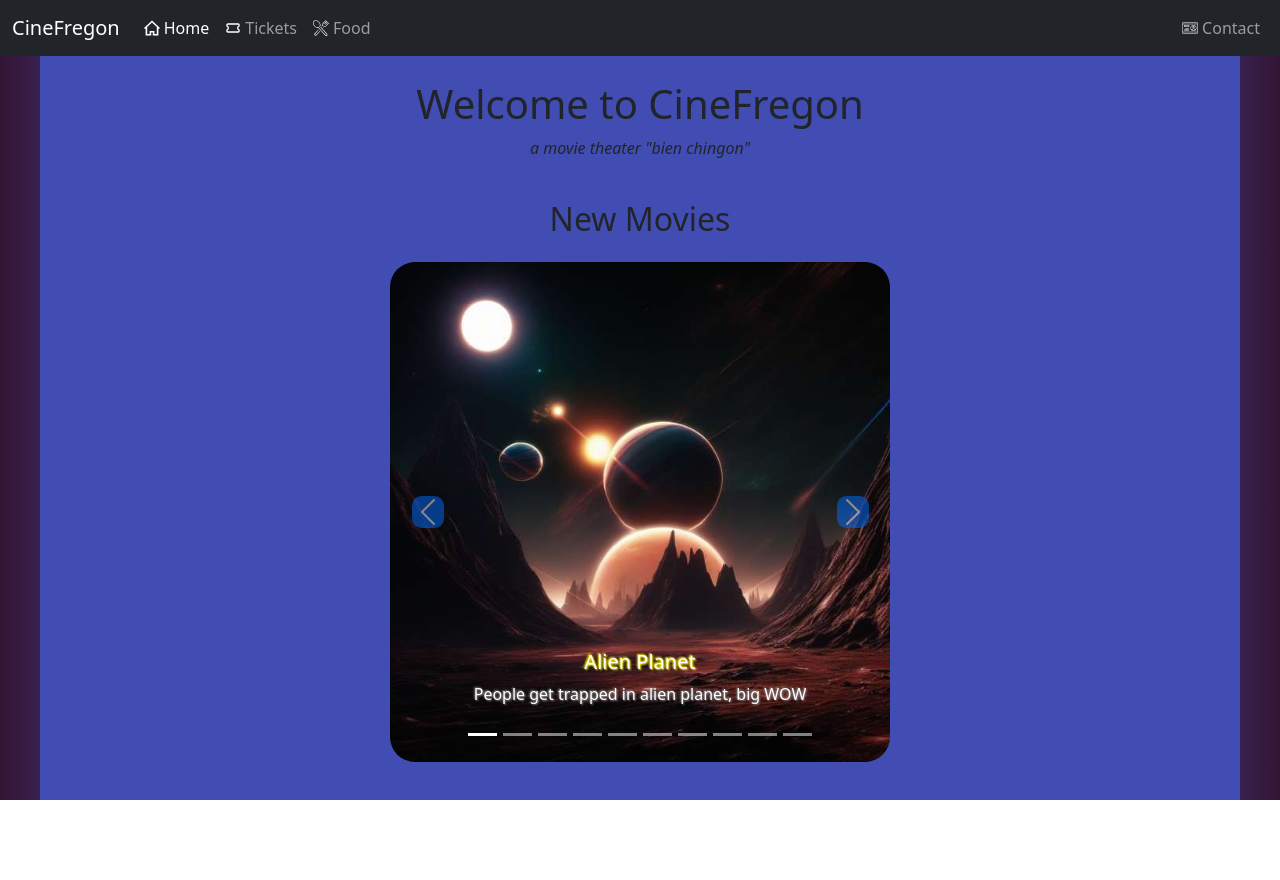
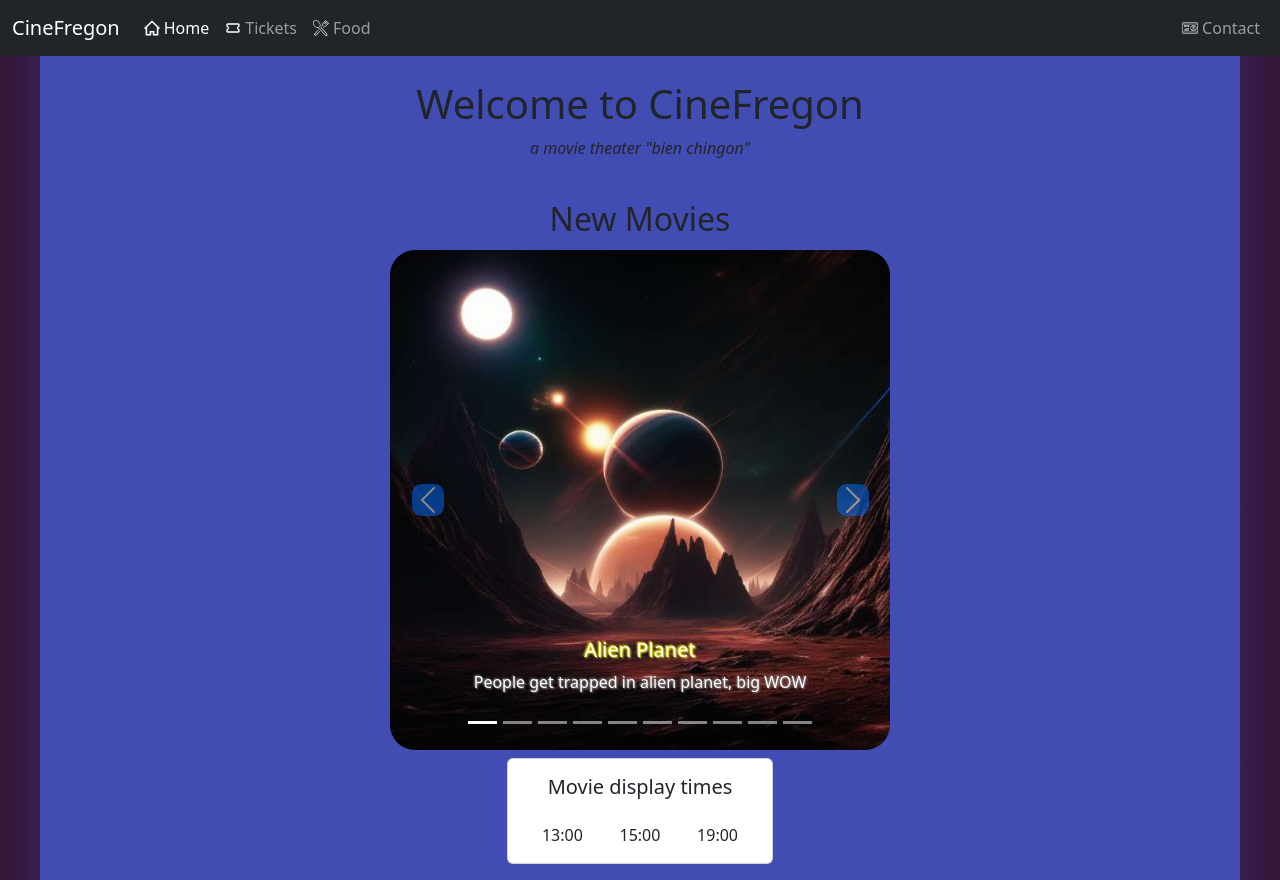
Before and after one commit to TeresaFlores/TrainingAngularATS, an Angular app: page / in a window 1280 px wide. Before the commit the page ends 800 px from the top, so only its background shows below. Built offline with nearby package versions, Linux system fonts and the light colour scheme.

Commit message:
add movies service

```diff
--- a/src/app/app.component.ts
+++ b/src/app/app.component.ts
@@ -3,7 +3,7 @@ import { Component } from '@angular/core';
 @Component({
   selector: 'app-root',
   templateUrl: './app.component.html',
-  styleUrls: ['./app.component.css']
+  styleUrls: ['./app.component.css'],
 })
 export class AppComponent {
   title = 'TrainingAngularATS';
--- a/src/app/home-page/home-page.component.html
+++ b/src/app/home-page/home-page.component.html
@@ -3,8 +3,8 @@
     <h1>Welcome to CineFregon</h1>
     <p><em> a movie theater "bien chingon" </em></p>
   </section>
-  <section class="d-flex flex-column align-items-center">
-    <h2 class="text-center my-4">New Movies</h2>
+  <section class="d-flex flex-column align-items-center gap-2">
+    <h2 class="text-center mt-4 mb-1">New Movies</h2>
     <div id="moviesCarousel" class="carousel slide images-container">
       <div class="carousel-indicators">
         <ng-container *ngFor="let movie of movies; index as i">
@@ -46,5 +46,15 @@
         <span class="visually-hidden">Next</span>
       </button>
     </div>
+    <div class="card">
+      <div class="card-body d-flex flex-column gap-3">
+        <h5 class="card-title px-4">Movie display times</h5>
+        <div class="card-text d-flex justify-content-around">
+          <ng-container *ngFor="let time of movies[displayMovie].times">
+            <span>{{ time }}</span>
+          </ng-container>
+        </div>
+      </div>
+    </div>
   </section>
 </article>
--- a/src/app/home-page/home-page.component.ts
+++ b/src/app/home-page/home-page.component.ts
@@ -1,5 +1,6 @@
-import { Component, OnInit } from '@angular/core';
+import { Component, Input, OnInit } from '@angular/core';
 import { Carousel } from 'bootstrap';
+import { MoviesService } from '../services/movies.service';
 
 @Component({
   selector: 'app-home-page',
@@ -7,63 +8,11 @@ import { Carousel } from 'bootstrap';
   styleUrls: ['./home-page.component.css'],
 })
 export class HomePageComponent implements OnInit {
-  constructor() {}
-  movies = [
-    {
-      pic: 'assets/movies/movie (1).jpg',
-      name: 'Alien Planet',
-      description: 'People get trapped in alien planet, big WOW',
-    },
-    {
-      pic: 'assets/movies/movie (2).jpg',
-      name: 'Super Hunger Games',
-      description: 'Katnis is super hungry, she needs to eat bunnies now',
-    },
-    {
-      pic: 'assets/movies/movie (3).jpg',
-      name: 'Shrozen',
-      description: 'Shrek meets Elsa to build a frozen swamp',
-    },
-    {
-      pic: 'assets/movies/movie (4).jpg',
-      name: 'Looney Killer',
-      description:
-        'Bugs Bunny is a hired assassin, nobody messes with his carrots',
-    },
-    {
-      pic: 'assets/movies/movie (5).jpg',
-      name: 'Lord of the Chickens',
-      description: 'One chicken to rule them all',
-    },
-    {
-      pic: 'assets/movies/movie (6).jpg',
-      name: 'Cattronaut',
-      description: 'Cats in space... yes it is what it is',
-    },
-    {
-      pic: 'assets/movies/movie (7).jpg',
-      name: 'CatsAway',
-      description:
-        'He got stranded in the middle of the ocean, with his dogs...',
-    },
-    {
-      pic: 'assets/movies/movie (8).jpg',
-      name: 'Dora vs The Dragon',
-      description: 'Help me fight this dragon kids!',
-    },
-    {
-      pic: 'assets/movies/movie (9).jpg',
-      name: 'Sponge-less',
-      description: 'Who lives in a... nowhere, spongebob',
-    },
-    {
-      pic: 'assets/movies/movie (10).jpg',
-      name: 'Harry Potter 10: the revenge of the wizard',
-      description: 'Harry Potter is back, WITH A VENGANCE!',
-    },
-  ];
+  movies: MoviesService['movies'] = [];
+  constructor(private service: MoviesService) {
+    this.movies = service.getMovies();
+  }
   displayMovie = 0;
-
   ngOnInit(): void {}
 
   nextMovie() {
--- /dev/null
+++ b/src/app/services/movies.service.ts
@@ -0,0 +1,76 @@
+import { Injectable } from '@angular/core';
+
+@Injectable({
+  providedIn: 'root',
+})
+export class MoviesService {
+  constructor() {}
+  private movies = [
+    {
+      pic: 'assets/movies/movie (1).jpg',
+      name: 'Alien Planet',
+      description: 'People get trapped in alien planet, big WOW',
+      times: ['13:00', '15:00', '19:00'],
+    },
+    {
+      pic: 'assets/movies/movie (2).jpg',
+      name: 'Super Hunger Games',
+      description: 'Katnis is super hungry, she needs to eat bunnies now',
+      times: ['10:00', '14:00'],
+    },
+    {
+      pic: 'assets/movies/movie (3).jpg',
+      name: 'Shrozen',
+      description: 'Shrek meets Elsa to build a frozen swamp',
+      times: ['14:00', '15:00', '16:00', '17:00'],
+    },
+    {
+      pic: 'assets/movies/movie (4).jpg',
+      name: 'Looney Killer',
+      description:
+        'Bugs Bunny is a hired assassin, nobody messes with his carrots',
+      times: ['13:00', '17:00', '19:00'],
+    },
+    {
+      pic: 'assets/movies/movie (5).jpg',
+      name: 'Lord of the Chickens',
+      description: 'One chicken to rule them all',
+      times: ['11:00', '15:00', '19:00'],
+    },
+    {
+      pic: 'assets/movies/movie (6).jpg',
+      name: 'Cattronaut',
+      description: 'Cats in space... yes it is what it is',
+      times: ['13:00', '15:00', '19:00', '20:00'],
+    },
+    {
+      pic: 'assets/movies/movie (7).jpg',
+      name: 'CatsAway',
+      description:
+        'He got stranded in the middle of the ocean, with his dogs...',
+      times: ['13:00', '14:00', '19:00'],
+    },
+    {
+      pic: 'assets/movies/movie (8).jpg',
+      name: 'Dora vs The Dragon',
+      description: 'Help me fight this dragon kids!',
+      times: ['13:00', '15:00', '19:00'],
+    },
+    {
+      pic: 'assets/movies/movie (9).jpg',
+      name: 'Sponge-less',
+      description: 'Who lives in a... nowhere, spongebob',
+      times: ['12:00', '13:00', '19:00'],
+    },
+    {
+      pic: 'assets/movies/movie (10).jpg',
+      name: 'Harry Potter 10: the revenge of the wizard',
+      description: 'Harry Potter is back, WITH A VENGANCE!',
+      times: ['13:00', '20:00', '22:00'],
+    },
+  ];
+
+  getMovies(): typeof this.movies {
+    return this.movies;
+  }
+}
--- a/src/styles.css
+++ b/src/styles.css
@@ -13,12 +13,13 @@ main {
     rgb(66, 77, 179) 85%,
     rgba(52, 21, 52, 1) 100%
   );
-  height: calc(100% - 56px);
+  min-height: calc(100% - 56px);
 }
 
 article {
-  height: calc(100vh - 56px);
+  min-height: calc(100vh - 56px);
   background-color: rgb(66, 77, 179);
   max-width: 1200px;
   margin-inline: auto;
+  padding-bottom: 16px;
 }
```
Also changed, not shown: 1 other file (tests, documents, lock files or other folders).
